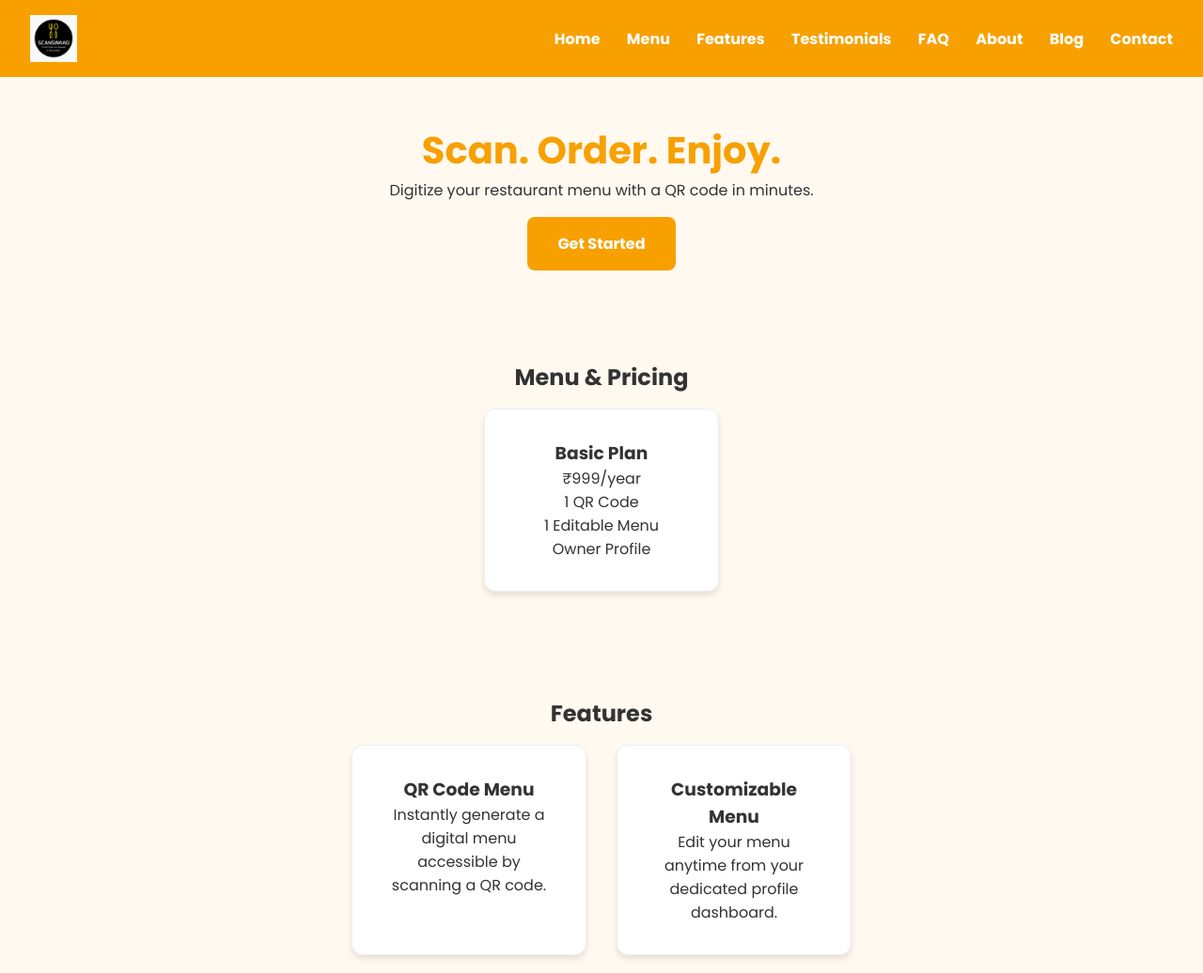
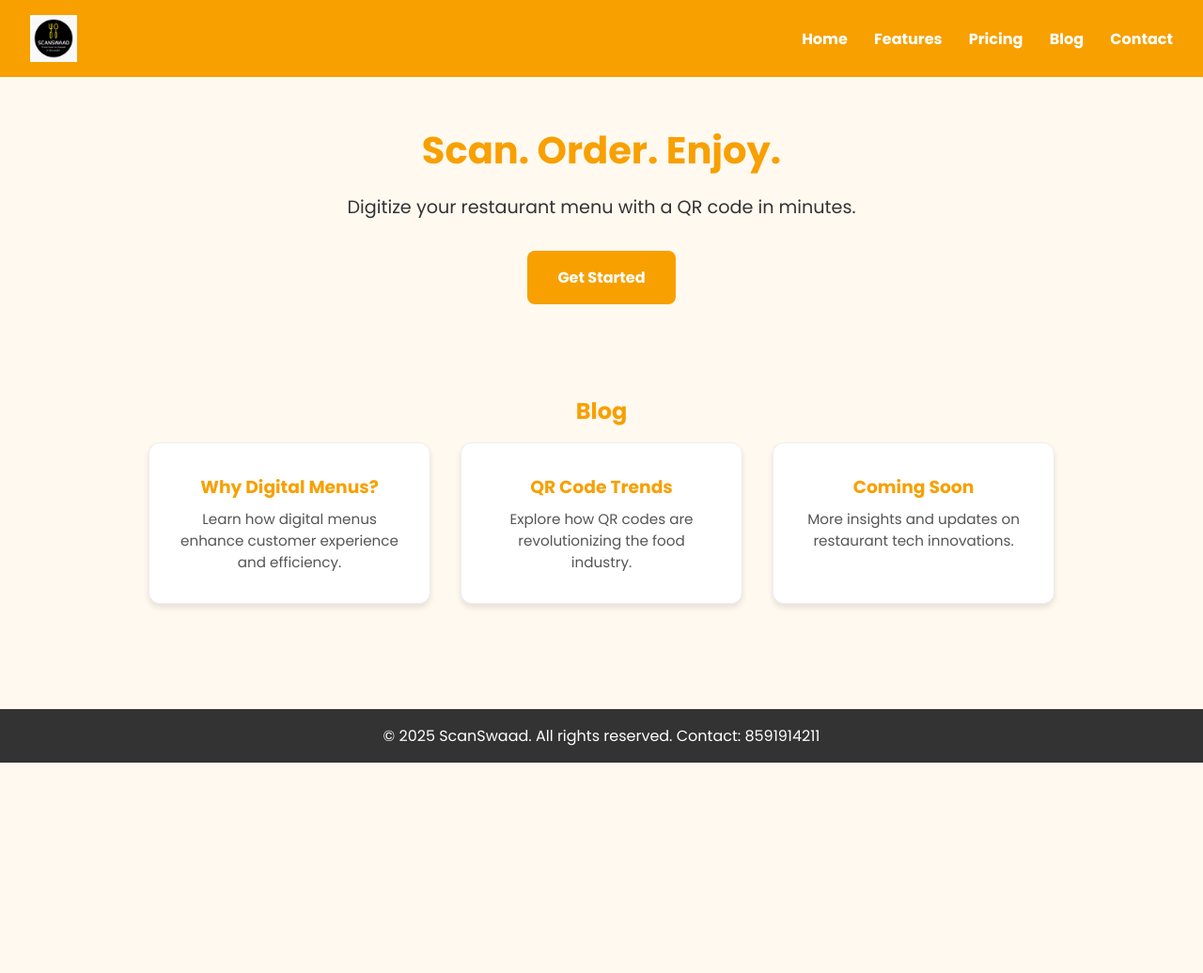
Before and after one commit to Dipesh8080/scanswaad, a plain HTML site: page index.html in a window 1280 px wide. Shown: the top 1036 px of the page at 94% size. After the commit the page ends 812 px from the top, so only its background shows below. Drawn offline with Linux system fonts and the light colour scheme.

Commit message:
Update index.html

```diff
--- a/index.html
+++ b/index.html
@@ -31,15 +31,18 @@
       color: #fff;
       text-decoration: none;
       font-weight: bold;
-      cursor: pointer;
     }
-    .hero, .section {
+    .hero {
       padding: 3rem 2rem;
       text-align: center;
     }
     .hero h1 {
       font-size: 2.5rem;
       color: #f7a000;
+    }
+    .hero p {
+      margin: 1rem 0;
+      font-size: 1.2rem;
     }
     .cta {
       background: #f7a000;
@@ -50,20 +53,40 @@
       border-radius: 8px;
       display: inline-block;
       margin-top: 1rem;
+      transition: background 0.3s;
     }
-    .card {
+    .cta:hover {
+      background: #d88900;
+    }
+    .section {
+      padding: 3rem 2rem;
+      text-align: center;
+    }
+    .section h2 {
+      color: #f7a000;
+      margin-bottom: 1rem;
+    }
+    .blog {
+      display: flex;
+      justify-content: center;
+      flex-wrap: wrap;
+      gap: 2rem;
+    }
+    .blog-card {
       background: #fff;
       border: 1px solid #eee;
       padding: 2rem;
       border-radius: 12px;
-      width: 250px;
+      width: 300px;
       box-shadow: 0 4px 6px rgba(0,0,0,0.1);
-      margin: 1rem;
     }
-    .container {
-      display: flex;
-      justify-content: center;
-      flex-wrap: wrap;
+    .blog-card h3 {
+      color: #f7a000;
+      margin-bottom: 0.5rem;
+    }
+    .blog-card p {
+      font-size: 0.95rem;
+      color: #555;
     }
     footer {
       margin-top: 4rem;
@@ -80,83 +103,39 @@
     <img src="logo.png" alt="ScanSwaad Logo" />
     <nav>
       <a href="#home">Home</a>
-      <a href="#menu">Menu</a>
       <a href="#features">Features</a>
-      <a href="#testimonials">Testimonials</a>
-      <a href="#faq">FAQ</a>
-      <a href="#about">About</a>
+      <a href="#pricing">Pricing</a>
       <a href="#blog">Blog</a>
       <a href="#contact">Contact</a>
     </nav>
   </header>
 
-  <section id="home" class="hero">
+  <section class="hero" id="home">
     <h1>Scan. Order. Enjoy.</h1>
     <p>Digitize your restaurant menu with a QR code in minutes.</p>
     <a class="cta" href="https://docs.google.com/forms/d/e/1FAIpQLSds5htHOCbpFipvtPpVsBgfIySPX6K4webpAjeEC2cYw2uCfg/viewform" target="_blank">Get Started</a>
   </section>
 
-  <section id="menu" class="section">
-    <h2>Menu & Pricing</h2>
-    <div class="container">
-      <div class="card">
-        <h3>Basic Plan</h3>
-        <p>₹999/year<br>1 QR Code<br>1 Editable Menu<br>Owner Profile</p>
+  <section class="section" id="blog">
+    <h2>Blog</h2>
+    <div class="blog">
+      <div class="blog-card">
+        <h3>Why Digital Menus?</h3>
+        <p>Learn how digital menus enhance customer experience and efficiency.</p>
+      </div>
+      <div class="blog-card">
+        <h3>QR Code Trends</h3>
+        <p>Explore how QR codes are revolutionizing the food industry.</p>
+      </div>
+      <div class="blog-card">
+        <h3>Coming Soon</h3>
+        <p>More insights and updates on restaurant tech innovations.</p>
       </div>
     </div>
   </section>
 
-  <section id="features" class="section">
-    <h2>Features</h2>
-    <div class="container">
-      <div class="card">
-        <h3>QR Code Menu</h3>
-        <p>Instantly generate a digital menu accessible by scanning a QR code.</p>
-      </div>
-      <div class="card">
-        <h3>Customizable Menu</h3>
-        <p>Edit your menu anytime from your dedicated profile dashboard.</p>
-      </div>
-    </div>
-  </section>
-
-  <section id="testimonials" class="section">
-    <h2>What Our Clients Say</h2>
-    <div class="container">
-      <div class="card">
-        <p>"ScanSwaad made our restaurant modern and hassle-free!"</p>
-      </div>
-    </div>
-  </section>
-
-  <section id="faq" class="section">
-    <h2>Frequently Asked Questions</h2>
-    <div class="container">
-      <div class="card">
-        <h3>How does it work?</h3>
-        <p>Just scan the QR code and view the menu instantly!</p>
-      </div>
-    </div>
-  </section>
-
-  <section id="about" class="section">
-    <h2>About Us</h2>
-    <p>ScanSwaad is a revolutionary platform that helps restaurants digitize their menus effortlessly.</p>
-  </section>
-
-  <section id="blog" class="section">
-    <h2>Our Blog</h2>
-    <p>Coming soon...</p>
-  </section>
-
-  <section id="contact" class="section">
-    <h2>Contact Us</h2>
-    <p>Phone: 8591914211</p>
-    <p>Email: Coming Soon...</p>
-  </section>
-
   <footer>
-    © 2025 ScanSwaad. All rights reserved.
+    © 2025 ScanSwaad. All rights reserved. Contact: 8591914211
   </footer>
 
 </body>
```
